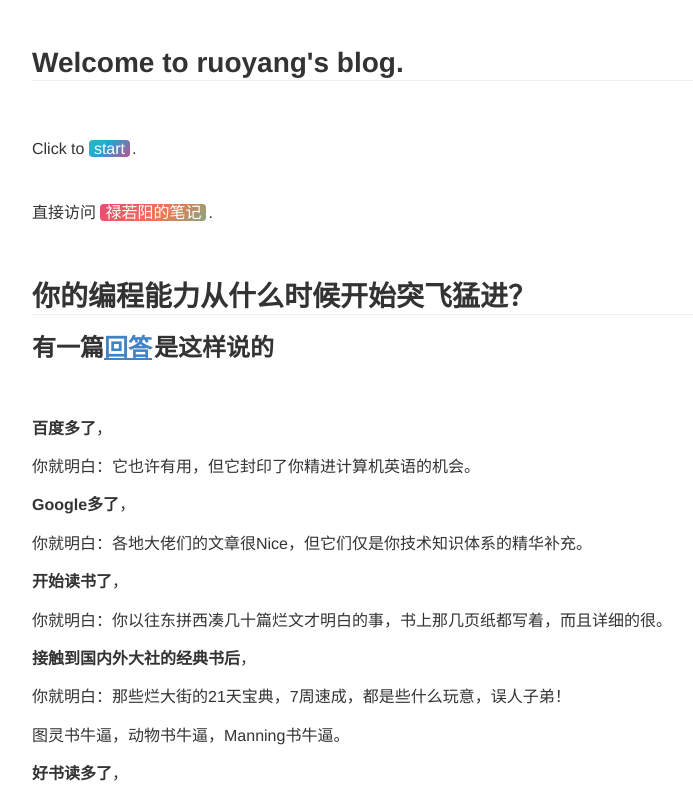
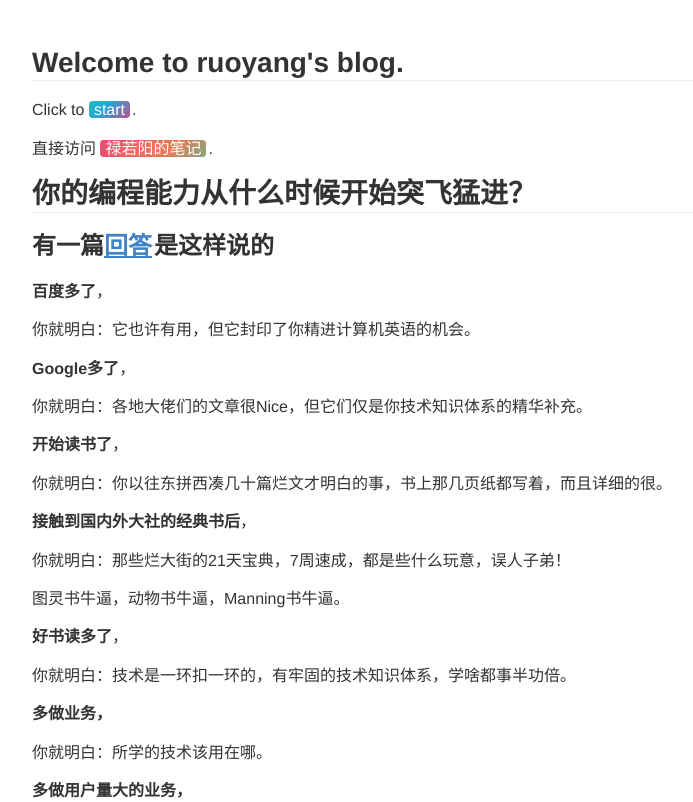
Before and after one commit to RoureYungLoo/ruoyangblog, a plain HTML site: page index.html in a window 1280 px wide. Shown: the top 802 px of the page, without its empty margins (208-901 px from the left). Drawn offline with Linux system fonts and the light colour scheme; a web font is replaced by a local one.

Commit message:
Update index.html

```diff
--- a/index.html
+++ b/index.html
@@ -17,15 +17,11 @@
     <div class='typora-export os-windows'>
         <div class='typora-export-content'>
             <div id='write' class=''>
-                <h2>Welcome to ruoyang's blog.</h2><br/>
-                    <p><span>Click to <a href="./navigator.html" class="start round" target="_self">start</a>.</span>
-                    </p>
-                    <p><span>直接访问 <a href="http://101.34.7.26:85/" class="start round"
-                                target="_blank">禄若阳的笔记</a>.</span></p><br/>
+                <h2>Welcome to ruoyang's blog.</h2>
+                <p><span>Click to <a href="./navigator.html" class="start round" target="_self">start</a>.</span></p>
+                <p><span>直接访问 <a href="http://101.34.7.26:85/" class="start round" target="_blank">禄若阳的笔记</a>.</span></p>
                 <h2 id='你的编程能力从什么时候开始突飞猛进'><span>你的编程能力从什么时候开始突飞猛进？</span></h2>
-                    <h3 id='有一篇回答是这样说的'><span>有一篇</span><a
-                            href='https://www.zhihu.com/question/356351510/answer/913928066'><span>回答</span></a><span>是这样说的</span>
-                    </h3>
+                <h3 id='有一篇回答是这样说的'><span>有一篇</span><a href='https://www.zhihu.com/question/356351510/answer/913928066'><span>回答</span></a><span>是这样说的</span></h3>
                 <p><strong><span>百度多了</span></strong><span>，</span></p>
                 <p><span>你就明白：它也许有用，但它封印了你精进计算机英语的机会。</span></p>
                 <p><strong><span>Google多了</span></strong><span>，</span></p>
@@ -51,15 +47,10 @@
                 <p><span>你就明白：自己的查克拉莫名的增多了。而且吐槽文档不全的习惯也渐渐少了，一个不服就跑去观摩别人的源码，顺便偷个师。</span></p>
                 <p><span>再往后，或许你的技术确实突飞猛进了，然而你却只会觉得编程本来就是这个样子的。</span></p>
                 <p><strong><span>因为，但凡通过点滴付出，累积出来的结果，都是平淡无声的。</span></strong></p>
-                    <h3 id='还有一篇回答是这样说的'><span>还有一篇</span><a
-                            href='https://www.zhihu.com/question/356351510/answer/1227322862'><span>回答</span></a><span>是这样说的</span>
-                    </h3>
+                <h3 id='还有一篇回答是这样说的'><span>还有一篇</span><a href='https://www.zhihu.com/question/356351510/answer/1227322862'><span>回答</span></a><span>是这样说的</span></h3>
                 <p><strong><span>阶段一：</span></strong><span> 啥也不会，抄代码都运行不起来，学会了百度+google，学会了舔着逼脸去求大神。</span></p>
-                    <p><strong><span>阶段二：</span></strong><span> 学会天坛看教学视频，得瑟能写一些页面，停留在CURD阶段，顶多培训毕业水平，疑难杂症无能为力。</span>
-                    </p>
-                    <p><strong><span>阶段三：</span></strong><span>
-                            开始了解底层，看书研究底层，原来发现全是数据结构算法、操作系统、网络底层，开始沉迷研究底层技术，用优雅的设计。</span>
-                    </p>
+                <p><strong><span>阶段二：</span></strong><span> 学会天坛看教学视频，得瑟能写一些页面，停留在CURD阶段，顶多培训毕业水平，疑难杂症无能为力。</span></p>
+                <p><strong><span>阶段三：</span></strong><span> 开始了解底层，看书研究底层，原来发现全是数据结构算法、操作系统、网络底层，开始沉迷研究底层技术，用优雅的设计。</span></p>
                 <p><strong><span>阶段四：</span></strong><span> 知道一些底层，开始跟别人喷技术的优雅性，忽略了我们技术是为了业务带来收益。</span></p>
                 <p><strong><span>阶段五：</span></strong><span> 能灵活判断业务的情况，给出合理的技术架构。</span></p>
                 <p><span>总之，突飞猛进的时候是自己会实践用起来，同时在项目环境中碰到问题，研究底层最终解决疑难杂症，随着经历无数个疑难杂症的积累，也就是这时候。</span></p>
```
Lines whose indentation alone changed are shown as unchanged.
